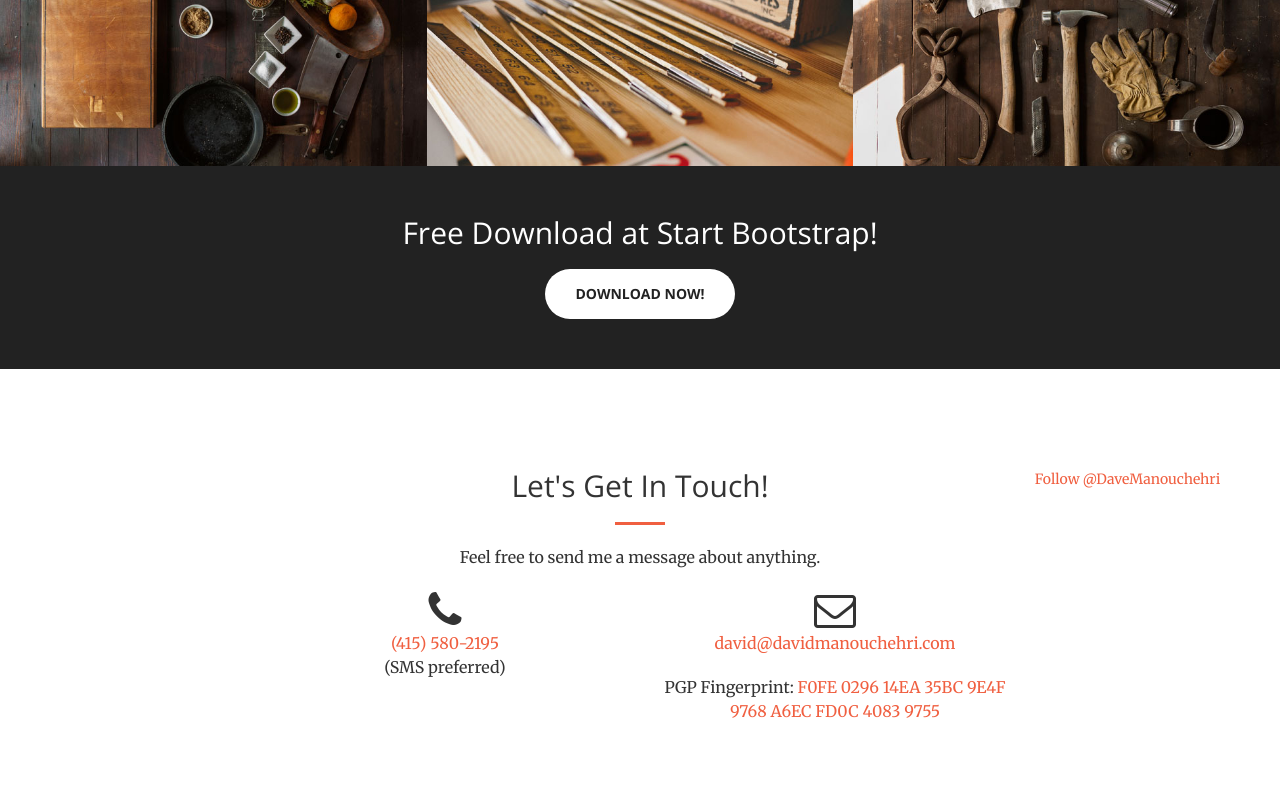
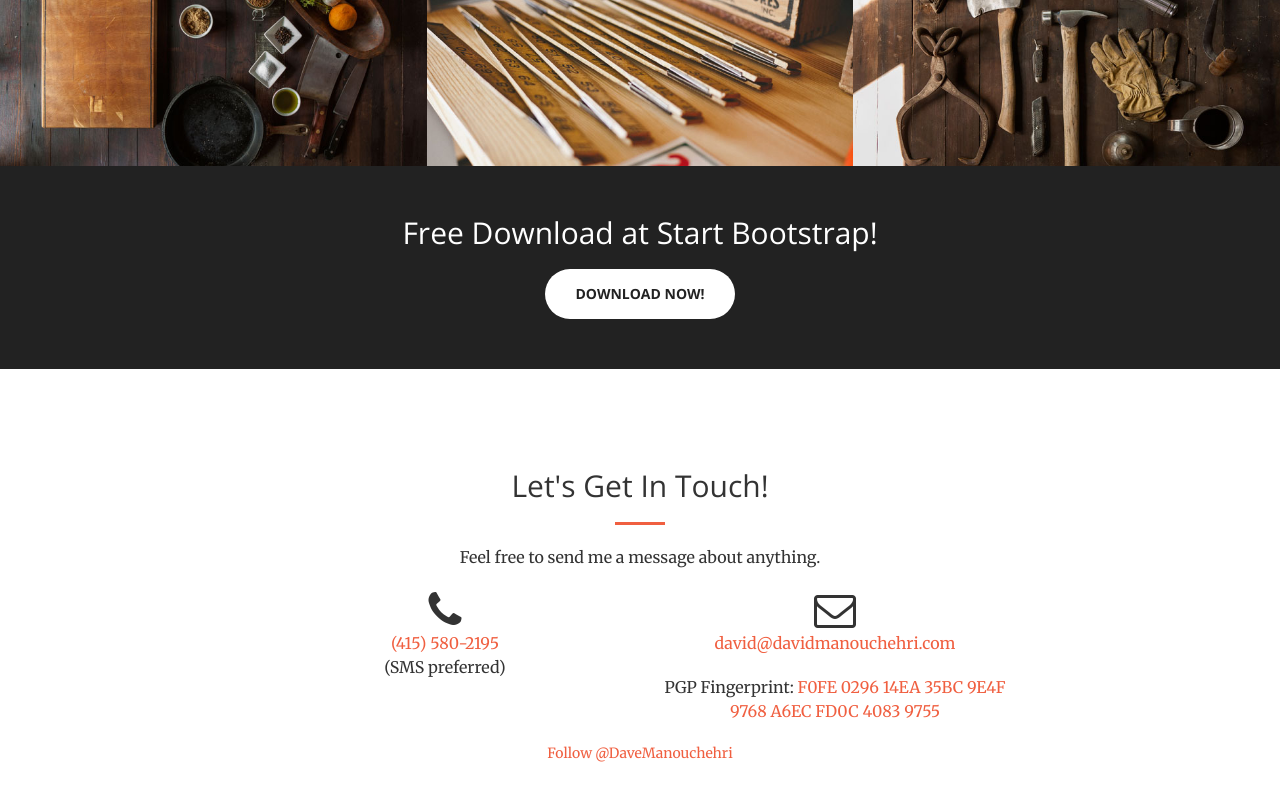
Before and after one commit to hack-carleton/hack-carleton.github.io, a plain HTML site: page index.html in a window 1280 px wide. Shown: the part 1511-2311 px from the top of the page. Drawn offline with nearby package versions, Linux system fonts and the light colour scheme.

Commit message:
Logos set up in the right place. Removed LinkedIn.

```diff
--- a/index.html
+++ b/index.html
@@ -35,7 +35,6 @@
 </head>
 
 <body id="page-top">
-
     <nav id="mainNav" class="navbar navbar-default navbar-fixed-top">
         <div class="container-fluid">
             <!-- Brand and toggle get grouped for better mobile display -->
@@ -261,12 +260,12 @@
                     <p><a href="mailto:david@davidmanouchehri.com">david@davidmanouchehri.com</a></p>
                     <p>PGP Fingerprint: <a href="https://raw.githubusercontent.com/Manouchehri/dotfiles/master/40839755.pub.gpg.txt">F0FE 0296 14EA 35BC 9E4F  9768 A6EC FD0C 4083 9755</a></p>
                 </div>
-                <div class="ccol-lg-4 col-lg-offset-4 text-center">
+                <div class="col-lg-8 col-lg-offset-2 text-center">
                     <a href="https://twitter.com/DaveManouchehri" class="twitter-follow-button" data-show-count="false" data-size="large">Follow @DaveManouchehri</a>
                     <script>!function(d,s,id){var js,fjs=d.getElementsByTagName(s)[0],p=/^http:/.test(d.location)?'http':'https';if(!d.getElementById(id)){js=d.createElement(s);js.id=id;js.src=p+'://platform.twitter.com/widgets.js';fjs.parentNode.insertBefore(js,fjs);}}(document, 'script', 'twitter-wjs');</script>
 
                 </div>
-                <div class="col-lg-4 col-lg-offset-2 text-center">
+                <div class="col-lg-8 col-lg-offset-2 text-center">
                     <!-- Place this tag where you want the widget to render. -->
                     <div class="g-person" data-width="275" data-href="//plus.google.com/u/0/117806521203304576416" data-layout="landscape" data-rel="author"></div>
 
```
